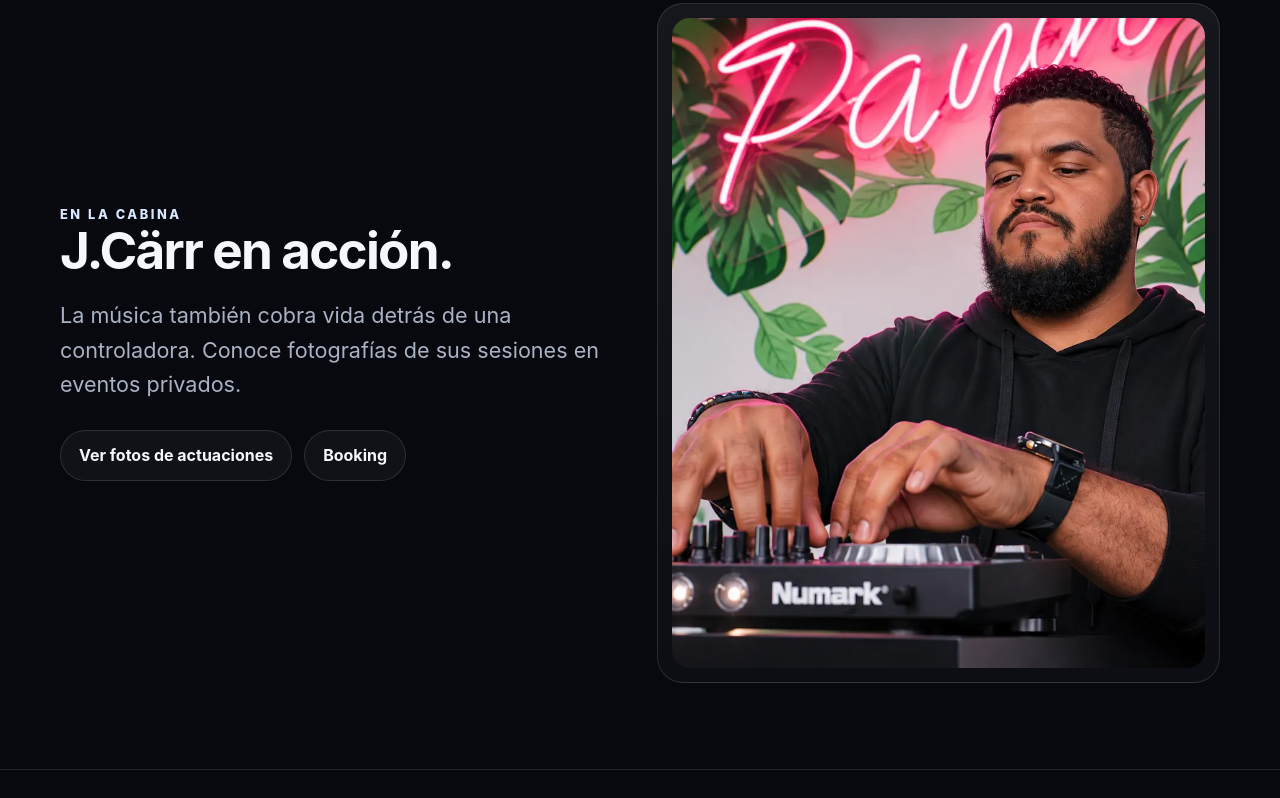
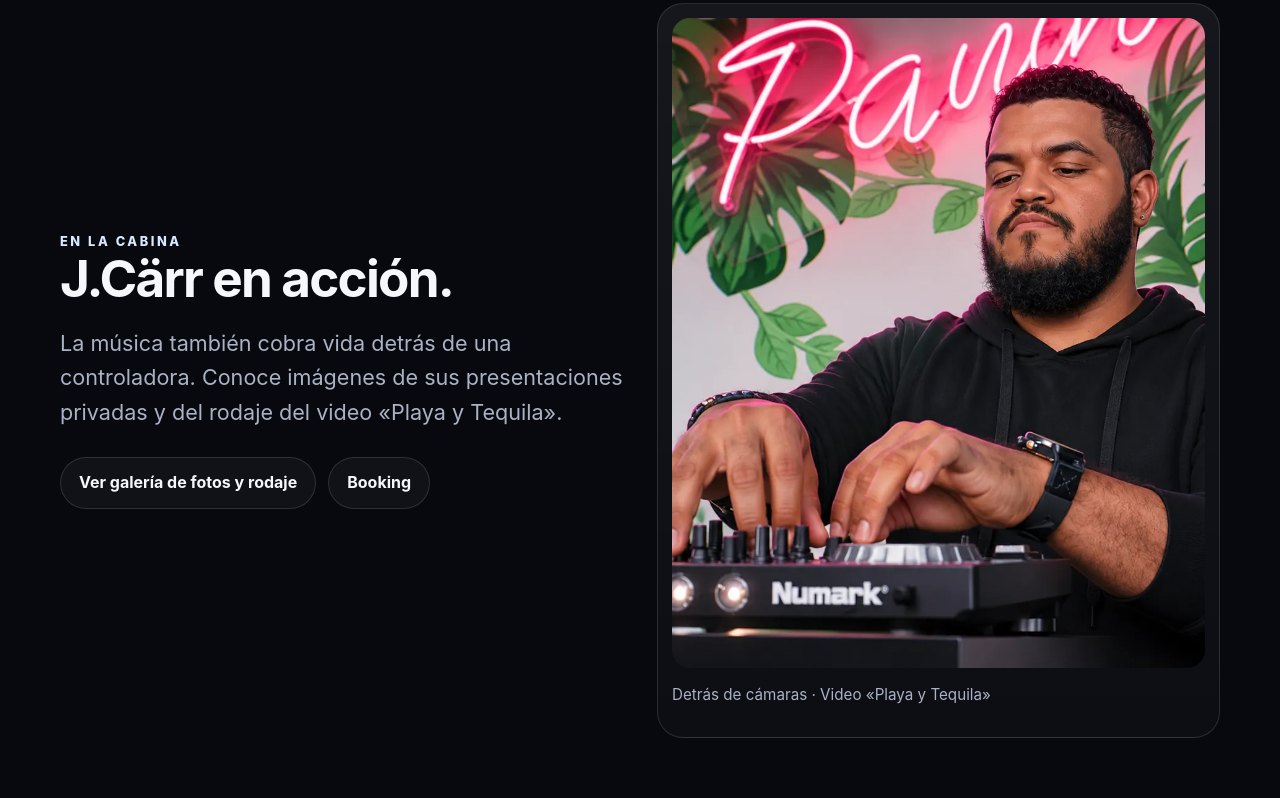
Before and after one commit to delanocarr4-ux/jcarr009-site, a plain HTML site: page index.html in a window 1280 px wide. Shown: the part 3491-4289 px from the top of the page. Drawn offline with Linux system fonts and the light colour scheme.

Commit message:
Clarify tropical photo is from Playa y Tequila music video shoot

```diff
--- a/index.html
+++ b/index.html
@@ -8,5 +8,5 @@
 <section class="section"><div class="container"><div class="eyebrow">Catálogo de J.Cärr · 2026</div><h2>Selección de J.Cärr</h2><p class="lead"><strong>Made in Babel</strong> · <strong>Salón 33:3 (EP de 5 canciones)</strong> · Tu Luz Inmensa · El Estruendo · Ven a mí · Qué Xopá</p><div class="actions"><a class="btn primary" href="https://open.spotify.com/track/2uu1MIclLi6mWo5TV7Wfx6" target="_blank" rel="noopener">Escuchar Made in Babel en Spotify</a><a class="btn" href="salon-33-3.html">Descubrir EP Salón 33:3</a><a class="btn" href="music.html">Ver selección</a></div></div></section>
 <section class="section"><div class="container"><div class="eyebrow">Lanzamientos clave</div><h2>Fe + electrónica + impacto</h2><div class="release-grid"><article class="release-tile"><img class="tile-cover" src="assets/salon-33-3.jpg" alt="Portada Salón 33:3 de J.Cärr"><h3>Salón 33:3</h3><p>Un EP conceptual que fusiona swing jazz de aire ochentero con Dubstep moderno. Cinco canciones inspiradas en Salmo 33:3 para demostrar que también hay gozo en un drop.</p><div class="actions"><a class="btn" href="salon-33-3.html">Explorar EP</a><a class="btn" href="https://open.spotify.com/album/5cJVymykPUUWsdM15KfQgx" target="_blank" rel="noopener">Escuchar EP</a></div></article><article class="release-tile"><img class="tile-cover" src="assets/tu-luz-inmensa.jpg" alt="Portada Tu Luz Inmensa de J.Cärr"><h3>Tu Luz Inmensa</h3><p>Single de Dubstep/Electrónica publicado el 4 de septiembre de 2026.</p><div class="actions"><a class="btn" href="tu-luz-inmensa.html">Ver single</a></div></article><article class="release-tile featured"><img class="tile-cover" src="assets/made-in-babel.jpg" alt="Portada Made in Babel de J.Cärr"><h3>Made in Babel</h3><p>Álbum conceptual multilingüe publicado el 9 de noviembre de 2026, presentado previamente por un sencillo homónimo.</p><div class="actions"><a class="btn" href="made-in-babel-single.html">Ver single</a><a class="btn" href="made-in-babel.html">Explorar álbum</a></div></article></div></div></section>
 <section class="section"><div class="container grid-2"><div><div class="eyebrow">Historia</div><h2>De un desahogo a un propósito.</h2><p class="lead">J.Cärr comenzó a producir durante la pandemia como una forma de desahogo frente al encierro. Con el tiempo, el proyecto cambió junto con su manera de ver la vida: desde la libertad, la fe y un propósito más claro.</p><div class="actions"><a class="btn" href="about.html">Conocer la historia</a></div></div><div class="portrait-card"><img src="assets/artist-hero.jpg" alt="J.Cärr en sesión fotográfica 2026"></div></div></section>
-<section class="section"><div class="container grid-2"><div><div class="eyebrow">En la cabina</div><h2>J.Cärr en acción.</h2><p class="lead">La música también cobra vida detrás de una controladora. Conoce fotografías de sus sesiones en eventos privados.</p><div class="actions"><a class="btn" href="press.html#fotos-en-eventos">Ver fotos de actuaciones</a><a class="btn" href="contact.html">Booking</a></div></div><div class="portrait-card"><img src="assets/jcarr-dj-evento-tropical.webp" alt="J.Cärr mezclando música con controladora bajo iluminación neón tropical" loading="lazy" width="1448" height="1086"></div></div></section><section class="section"><div class="container"><div class="eyebrow">Visión</div><p class="quote">“Quiero llegar a grandes festivales y demostrar que en Cristo también hay buena música, con un plus: alabar al que vive y reina por los siglos.”</p><p class="kicker">— J.Cärr</p></div></section>
+<section class="section"><div class="container grid-2"><div><div class="eyebrow">En la cabina</div><h2>J.Cärr en acción.</h2><p class="lead">La música también cobra vida detrás de una controladora. Conoce imágenes de sus presentaciones privadas y del rodaje del video «Playa y Tequila».</p><div class="actions"><a class="btn" href="press.html#fotos-en-eventos">Ver galería de fotos y rodaje</a><a class="btn" href="contact.html">Booking</a></div></div><div class="portrait-card"><img src="assets/jcarr-dj-evento-tropical.webp" alt="J.Cärr durante la grabación del video Playa y Tequila, frente al mural tropical" loading="lazy" width="1448" height="1086"><p class="kicker">Detrás de cámaras · Video «Playa y Tequila»</p></div></div></section><section class="section"><div class="container"><div class="eyebrow">Visión</div><p class="quote">“Quiero llegar a grandes festivales y demostrar que en Cristo también hay buena música, con un plus: alabar al que vive y reina por los siglos.”</p><p class="kicker">— J.Cärr</p></div></section>
 <section class="section"><div class="container"><div class="eyebrow">Prensa</div><h2>Made in Babel en la web</h2><div class="press-list"><a class="press-item" href="https://www.pressnoise.com/pressrelease/j-carr-estrena-made-in-babel-una-propuesta-de-christian-edm-construida-en-siete-idiomas/" target="_blank" rel="noopener"><small>Press Noise · ES</small><strong>J.Cärr estrena “Made in Babel”, una propuesta de Christian EDM construida en siete idiomas</strong><span>↗</span></a><a class="press-item" href="https://www.pressnoise.com/pressrelease/panamanian-producer-j-carr-releases-made-in-babel-a-christian-edm-single-built-across-seven-languages/" target="_blank" rel="noopener"><small>Press Noise · EN</small><strong>Panamanian Producer J.Cärr Releases “Made in Babel”</strong><span>↗</span></a></div></div></section></main><footer class="footer"><div class="container footer-inner"><div>© <span data-year></span> J.Cärr · Panamá</div><div class="socials"><a href="https://open.spotify.com/intl-es/artist/58DHUURGlAamkAyfkEyLeY" target="_blank" rel="noopener">Spotify</a><a href="https://www.instagram.com/jcarr009/" target="_blank" rel="noopener">Instagram</a><a href="https://www.tiktok.com/@jcarr009" target="_blank" rel="noopener">TikTok</a><a href="https://www.youtube.com/c/JC%C3%A4rr" target="_blank" rel="noopener">YouTube</a><a href="https://audiomack.com/jcarr009" target="_blank" rel="noopener">Audiomack</a></div></div></footer><script src="script.js"></script></body></html>
```
